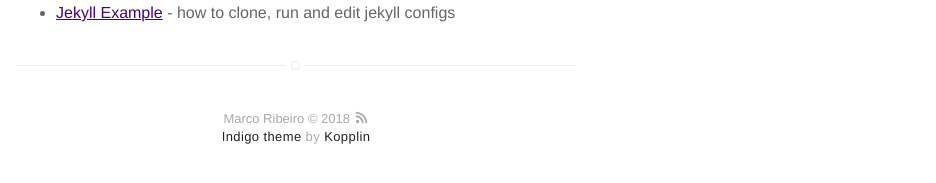
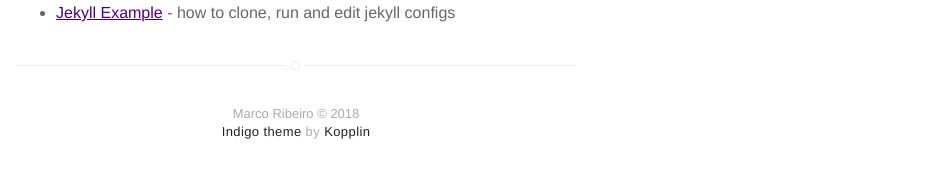
Before and after one commit to marcoffee/marcoffee.github.io, a Jekyll site: the page built from FAQ.md, in a window 1280 px wide. Shown: the part 362-545 px from the top of the page, without its empty margins (344-1280 px from the left). Built offline with Jekyll 4.4.1, drawn with Linux system fonts in a browser that asks for light colours; our own code applies the rules of GitHub Pages for plain Markdown files.

Commit message:
Made rss optional

```diff
--- a/_config.yml
+++ b/_config.yml
@@ -97,6 +97,9 @@
 # do you want some animations?
 animation: true
 
+# use rss feed?
+use-feed: false
+
 plugins:
   - jekyll-seo-tag
   - jekyll-gist
--- a/_includes/footer.html
+++ b/_includes/footer.html
@@ -1,5 +1,9 @@
 <footer class="footer-main">
-    {{ site.name }} © {{ site.time | date: '%Y' }} <a class="link" href="{{ site.url }}/feed.xml" target="_blank"><svg class="icon icon-rss"><use xlink:href="#icon-rss"></use></svg></a>
+    {{ site.name }} © {{ site.time | date: '%Y' }}
+
+    {% if site.use-feed %}
+      <a class="link" href="{{ site.url }}/feed.xml" target="_blank"><svg class="icon icon-rss"><use xlink:href="#icon-rss"></use></svg></a>
+    {% endif %}
 
     <p class="extra">
         <a class="link" href="https://github.com/sergiokopplin/indigo">Indigo theme</a> by <a class="link" href="https://github.com/sergiokopplin/indigo">Kopplin</a>
--- a/_layouts/default.html
+++ b/_layouts/default.html
@@ -17,7 +17,10 @@
     {% include favicon.html %}
 
     <link rel="canonical" href="{{ site.url }}{{ page.url | replace:'index.html','' }}">
-    <link rel="alternate" type="application/rss+xml" title="{{ site.title }}" href="{{ site.url }}{{ "/feed.xml" }}" />
+
+    {% if site.use-feed %}
+      <link rel="alternate" type="application/rss+xml" title="{{ site.title }}" href="{{ site.url }}{{ "/feed.xml" }}" />
+    {% endif %}
 
     <style>
     {% capture scss_sheet %}{% include style.scss %}{% endcapture %}
```
